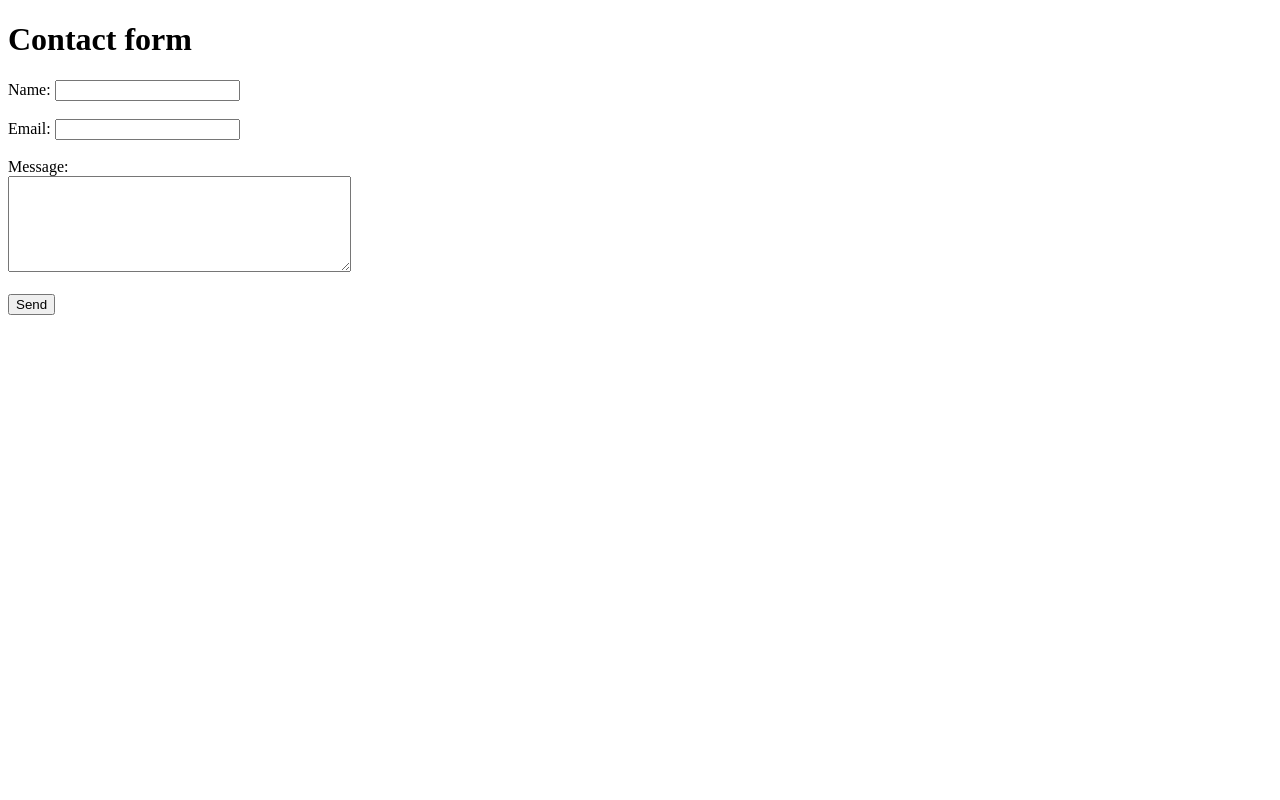
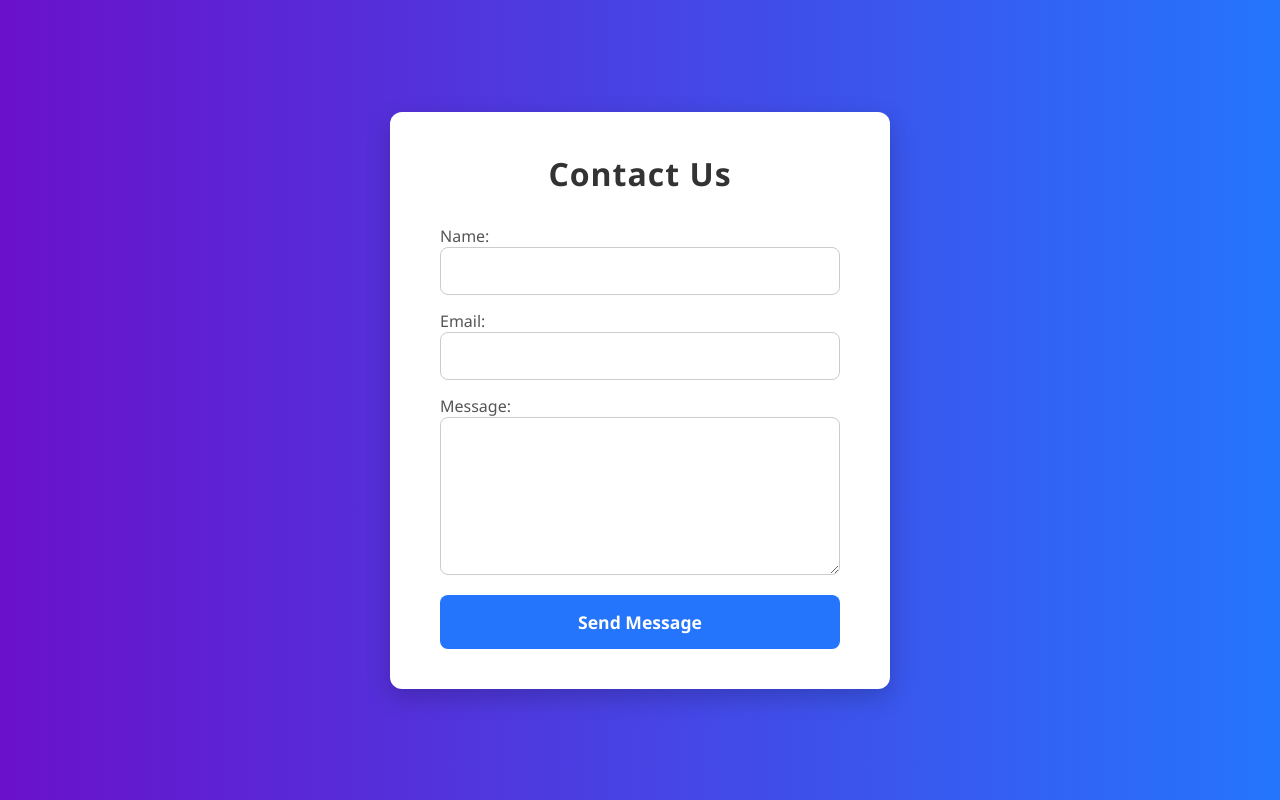
Before and after one commit to Raheeba-cloud/jenkin-pipeline, a PHP site: page / in a window 1280 px wide. Run offline with PHP 8.4, Linux system fonts and the light colour scheme.

Commit message:
ci: ui change - header color update

```diff
--- a/app/index.php
+++ b/app/index.php
@@ -5,17 +5,116 @@
 <html lang="en">
 <head>
   <meta charset="utf-8">
-  <title>MySite - Simple Form</title>
+  <title>MySite - Contact Form</title>
+  <style>
+    /* Reset default browser styles */
+    * {
+      margin: 0;
+      padding: 0;
+      box-sizing: border-box;
+      font-family: 'Segoe UI', Tahoma, Geneva, Verdana, sans-serif;
+    }
+
+    body {
+      background: linear-gradient(to right, #6a11cb, #2575fc);
+      min-height: 100vh;
+      display: flex;
+      justify-content: center;
+      align-items: center;
+      padding: 20px;
+    }
+
+    .form-container {
+      background: #fff;
+      padding: 40px 50px;
+      border-radius: 12px;
+      box-shadow: 0 8px 25px rgba(0,0,0,0.2);
+      width: 100%;
+      max-width: 500px;
+    }
+
+    h1 {
+      text-align: center;
+      color: #333;
+      margin-bottom: 30px;
+      font-size: 2em;
+      letter-spacing: 1px;
+    }
+
+    label {
+      display: block;
+      margin-bottom: 15px;
+      color: #555;
+      font-weight: 500;
+    }
+
+    input[type="text"],
+    input[type="email"],
+    textarea {
+      width: 100%;
+      padding: 12px 15px;
+      border: 1px solid #ccc;
+      border-radius: 8px;
+      font-size: 1em;
+      transition: 0.3s;
+    }
+
+    input[type="text"]:focus,
+    input[type="email"]:focus,
+    textarea:focus {
+      border-color: #2575fc;
+      outline: none;
+      box-shadow: 0 0 8px rgba(37, 117, 252, 0.3);
+    }
+
+    button {
+      width: 100%;
+      padding: 15px;
+      background: #2575fc;
+      color: #fff;
+      font-size: 1.1em;
+      font-weight: bold;
+      border: none;
+      border-radius: 8px;
+      cursor: pointer;
+      transition: 0.3s;
+    }
+
+    button:hover {
+      background: #6a11cb;
+      transform: translateY(-2px);
+      box-shadow: 0 4px 12px rgba(0,0,0,0.2);
+    }
+
+    textarea {
+      resize: vertical;
+    }
+
+    @media (max-width: 600px) {
+      .form-container {
+        padding: 30px 20px;
+      }
+    }
+  </style>
 </head>
 <body>
-  <h1>Contact form</h1>
-  <form method="POST" action="/submit.php">
-    <label>Name: <input type="text" name="name" required></label><br><br>
-    <label>Email: <input type="email" name="email" required></label><br><br>
-    <label>Message:<br>
-      <textarea name="message" rows="6" cols="40" required></textarea>
-    </label><br><br>
-    <button type="submit">Send</button>
-  </form>
+  <div class="form-container">
+    <h1>Contact Us</h1>
+    <form method="POST" action="/submit.php">
+      <label>Name:
+        <input type="text" name="name" required>
+      </label>
+
+      <label>Email:
+        <input type="email" name="email" required>
+      </label>
+
+      <label>Message:
+        <textarea name="message" rows="6" required></textarea>
+      </label>
+
+      <button type="submit">Send Message</button>
+    </form>
+  </div>
 </body>
 </html>
```
